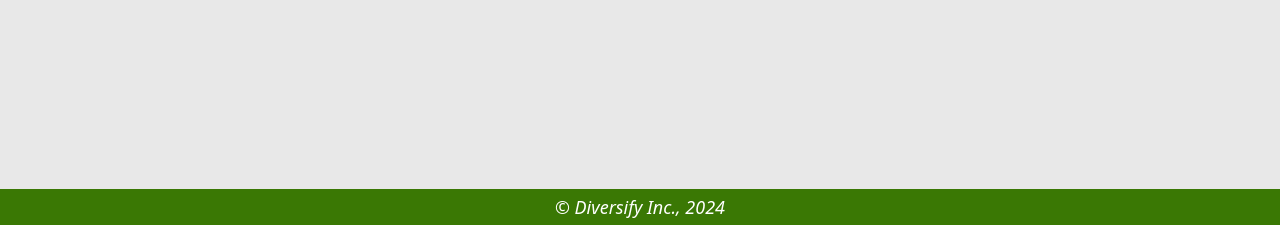
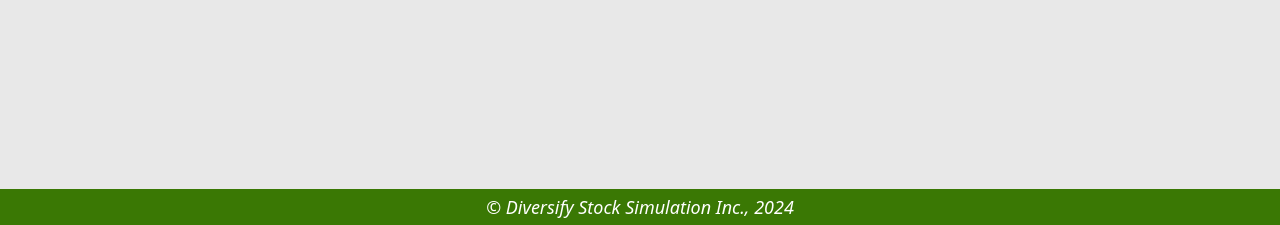
Before and after one commit to AJ-Boyd/Diversify-Stock-Prediction, a Python web app: template diversify/templates/about.html in a window 1280 px wide. Shown: the part 761-986 px from the top of the page. Run offline with Jinja, Linux system fonts and the light colour scheme; the template is opened without the code that fills it, so the values that code supplies are empty.

Commit message:
minor change

```diff
--- a/diversify/templates/base.html
+++ b/diversify/templates/base.html
@@ -53,7 +53,7 @@
           </div>
 
           <footer>
-            <p class="landing-body"> <i>&copy; Diversify Inc., 2024</i>
+            <p class="landing-body"> <i>&copy; Diversify Stock Simulation Inc., 2024</i>
           </footer>
         <script src="https://cdn.jsdelivr.net/npm/bootstrap@5.3.3/dist/js/bootstrap.bundle.min.js" integrity="sha384-YvpcrYf0tY3lHB60NNkmXc5s9fDVZLESaAA55NDzOxhy9GkcIdslK1eN7N6jIeHz" crossorigin="anonymous"></script>
     </body>
```
